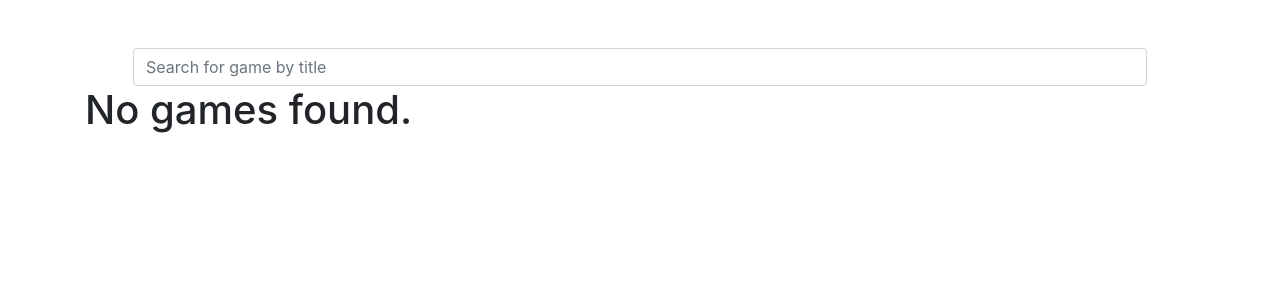
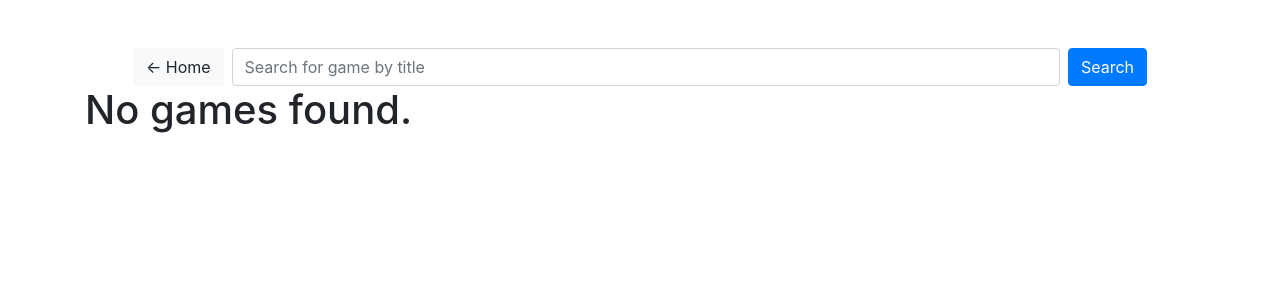
Before and after one commit to citizencosimo/iqsa3900-project-group8, a Django app: page /search/ in a window 1280 px wide. Shown: the top 300 px of the page. Run offline with Django 4.2, Linux system fonts and the light colour scheme; data that the repository does not hold is empty.

Commit message:
Added game search functionality to base.html.

```diff
--- a/search/static/js/search.js
+++ b/search/static/js/search.js
@@ -1,13 +1,30 @@
+let searchForm = document.getElementById('search-form');
+let searchBox = document.getElementById('searchbox');
 
+let url = new URL(window.location.origin + window.location.pathname);
+console.log(url.pathname)
 
-let searchBox = document.getElementById('searchbox');
+function search() {
+    let query = searchBox.value;
+    let url = new URL(window.location.origin + window.location.pathname);
+    if (url.pathname !== '/search') {
+        url.pathname = '/search';
+        url.searchParams.set('q', query);
+        window.location.href = url.toString();
+    } else {
+        url.searchParams.set('q', query);
+        window.location.href = url.toString();
+    }
+}
+
+searchForm.addEventListener('submit', function(event) {
+    event.preventDefault(); // Prevent the form from submitting normally
+    search();
+});
 
 searchBox.addEventListener('keypress', function (event) {
     if (event.key === 'Enter') {
         event.preventDefault(); // Prevent the form from submitting normally
-        const query = searchBox.value;
-        const url = new URL(window.location.href);
-        url.searchParams.set('q', query);
-        window.location.href = url.toString();
+        search();
     }
 });
--- a/search/templates/search.html
+++ b/search/templates/search.html
@@ -5,13 +5,15 @@
 {% block title %}Search{% endblock %}
 
 {% block content %}
-    <div class="form-outline mx-5">
-        <form id="search-form" method="get">
-        {% if query %}
-            <input type="search" id="searchbox" class="form-control" placeholder="{{ query }}" aria-label="Search" />
-        {% else %}
-            <input type="search" id="searchbox" class="form-control" placeholder="Search for game by title" aria-label="Search" />
-        {% endif %}
+    <div class="form-outline mx-5 d-flex align-items-center">
+        <a href="{% url 'home' %}" class="btn btn-light mr-2">&#x2190; Home</a>
+        <form id="search-form" method="get" class="flex-grow-1 d-flex">
+            {% if query %}
+                <input type="search" id="searchbox" class="form-control flex-grow-1" placeholder="{{ query }}" aria-label="Search" />
+            {% else %}
+                <input type="search" id="searchbox" class="form-control flex-grow-1" placeholder="Search for game by title" aria-label="Search" />
+            {% endif %}
+            <button type="submit" class="btn btn-primary ml-2">Search</button>
         </form>
     </div>
     {% if games %}
@@ -22,5 +24,4 @@
     {% else %}
         <h1>No games found.</h1>
     {% endif %}
-    <script src="{% static 'js/search.js' %}"></script>
 {% endblock content %}
--- a/search/views.py
+++ b/search/views.py
@@ -8,9 +8,9 @@ def search(request):
     print(query)
     print(type(query))
     games = Game.objects.filter(title__contains=query)
-    for game in games:
-        print(game.title)
-        print(game.release_date)
+    # for game in games:
+    #     print(game.title)
+    #     print(game.release_date)
     context = {
         'query': query,
         'games': games,
--- a/templates/base.html
+++ b/templates/base.html
@@ -1,3 +1,5 @@
+{% load static %}
+
 <!-- templates/base.html -->
 <!DOCTYPE html>
 <html>
@@ -8,8 +10,13 @@
 </head>
 <body>
   <main class="container my-5">
+    {% if not request.path|slice:'7' == '/search' %}
+        {% include 'search/search_header.html' %}
+    {% endif %}
     {% block content %}
     {% endblock %}
   </main>
+  <script src="{% static 'js/search.js' %}"></script>
+  <script>console.log("HELLO")</script>
 </body>
 </html>
--- a/templates/home.html
+++ b/templates/home.html
@@ -18,7 +18,4 @@
   <a href="{% url 'signup' %}">Sign Up</a>
 {% endif %}
 
-<div class="form-outline mx-5">
-  <input type="search" id="form1" class="form-control" placeholder="Type query" aria-label="Search" />
-</div>
 {% endblock %}
```
Also changed, not shown: templates/search/search_header.html (added, +10 -0 lines).
